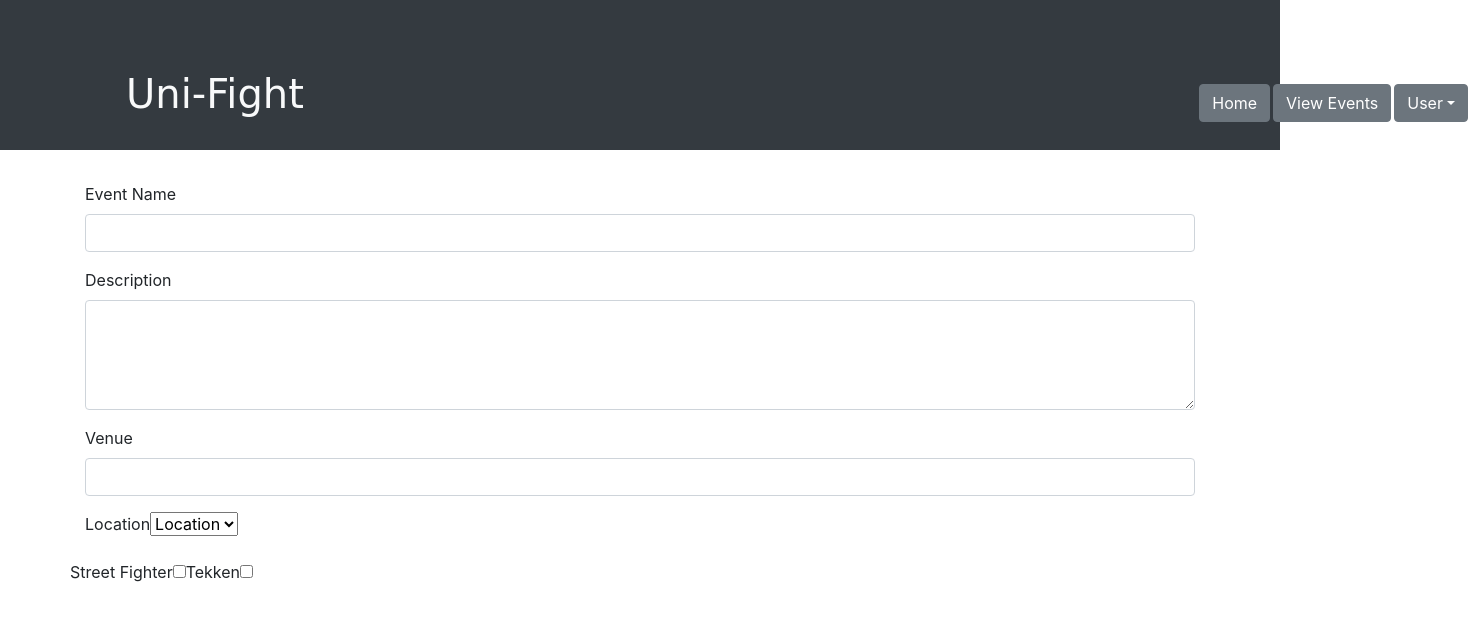
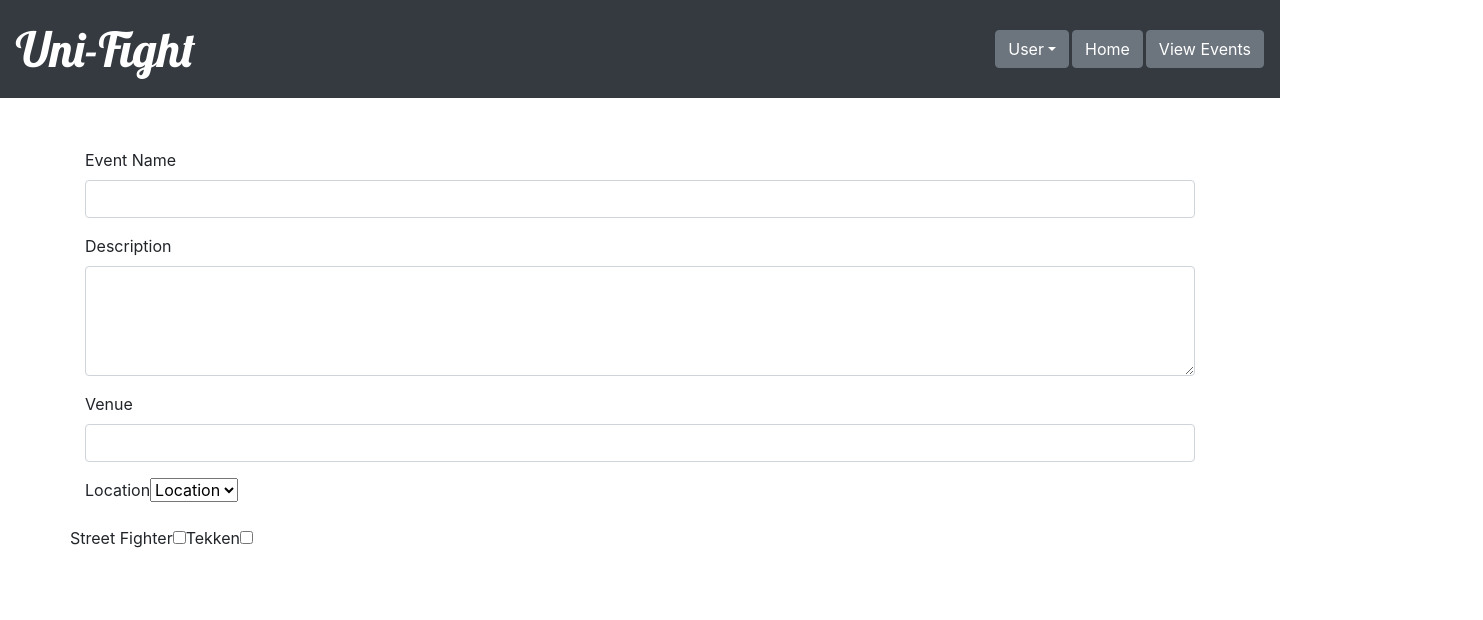
Before and after one commit to fkabir101/uni-fight, a React (Create React App) app: page / in a window 1280 px wide. Shown: the top 620 px of the page, 1483 px wide, since content can reach past the window. Built offline with nearby package versions, Linux system fonts and the light colour scheme.

Commit message:
redid nav

```diff
--- a/public/index.html
+++ b/public/index.html
@@ -8,6 +8,7 @@
       content="width=device-width, initial-scale=1, shrink-to-fit=no"
     />
     <meta name="theme-color" content="#000000" />
+    <link href="https://fonts.googleapis.com/css?family=Lobster" rel="stylesheet">
     <link rel="stylesheet" href="https://stackpath.bootstrapcdn.com/bootstrap/4.3.1/css/bootstrap.min.css">
 
     <!--
@@ -34,7 +35,7 @@
 
     <!--////////////////// BOOTSTRAP LINK!!!! \\\\\\\\\\\\\-->
     <link rel="stylesheet" href="https://stackpath.bootstrapcdn.com/bootstrap/4.3.1/css/bootstrap.min.css">
-    <title>React App</title>
+    <title>Hadouuuuken</title>
   </head>
   <body>
     <noscript>You need to enable JavaScript to run this app.</noscript>
--- a/public/style/maineStyle.css
+++ b/public/style/maineStyle.css
@@ -1,20 +1,25 @@
 
-#header {
-  height: 150px;
+.nav-item {
+  margin-left: 3px;
+}
+
+.navbar {
+  margin-bottom: 50px;
+}
+
+#userLink {
+  color: black;
+}
+
+#createLink {
+  color: black;
+}
+
+#logoutLink {
+  color: black;
 }
 
 #title {
-  font-family: "comic sans MS";
-  font-size: 250%;
-  margin-left: 10%;
+  font-size: 300%;
+  font-family: "lobster";
 }
-
-#navButtons{
-  position: relative;
-  bottom: -20px;
-  left: 410px;
-}
-
-.nav-item {
-  margin-right: 3px;
-}
--- a/src/components/header/headerMaine.js
+++ b/src/components/header/headerMaine.js
@@ -3,16 +3,20 @@ import RenderNavbar from "./navButtons"
 
 function Header() {
   return (
-    <div>
-      <div className="jumbotron jumbotron-fluid bg-dark text-light" id="header">
-        <div className="container row" id="header">
-          <span className="col-3" id="title">Uni-Fight</span>
-
-          <div className="col-7 container" id="navButtons"><RenderNavbar /></div>
-
-        </div>
+    <nav className="navbar navbar-expand-lg navbar-dark bg-dark">
+      <a className="navbar-brand" id="title" href="/">Uni-Fight</a>
+      <button className="navbar-toggler" type="button" data-toggle="collapse" data-target="#navbarText" aria-controls="navbarText" aria-expanded="false" aria-label="Toggle navigation">
+        <span className="navbar-toggler-icon"></span>
+      </button>
+      <div className="collapse navbar-collapse" id="navbarText">
+        <ul className="navbar-nav mr-auto">
+        <div></div>
+        </ul>
+        <span className="navbar-text">
+        <RenderNavbar />
+    </span>
       </div>
-    </div>
+    </nav>
   )
 };
 
--- a/src/components/header/navButtons.js
+++ b/src/components/header/navButtons.js
@@ -11,14 +11,14 @@ function RenderNavbar() {
     return (
       <div>
         <ul className="nav justify-content-end">
+        <li className="nav-item">
+            <a className="btn btn-secondary" href="/login">Login</a>
+          </li>
           <li className="nav-item">
             <a className="btn btn-secondary" href="/">Home</a>
           </li>
           <li className="nav-item">
             <a className="btn btn-secondary" href="/events">View Events</a>
-          </li>
-          <li className="nav-item">
-            <a className="btn btn-secondary" href="/login">Login</a>
           </li>
         </ul>
       </div>
@@ -29,22 +29,24 @@ function RenderNavbar() {
     return (
       <div>
         <ul className="nav justify-content-end">
+        <li>
+          <div className="dropdown">
+            <button className="btn btn-secondary dropdown-toggle" type="button" id="dropdownMenuButton" data-toggle="dropdown" aria-haspopup="true" aria-expanded="false">User</button>
+
+            <div className="dropdown-menu" aria-labelledby="dropdownMenuButton">
+              <a className="dropdown-item" id="userLink" href="/user">Your Page</a>
+              <a className="dropdown-item" id="createLink" href="/create">Create Event</a>
+              <div className="dropdown-divider"></div>
+              <a className="dropdown-item" id="logoutLink" href="/login">Logout</a>
+            </div>
+          </div>
+          </li>
           <li className="nav-item">
             <a className="btn btn-secondary" href="/">Home</a>
           </li>
           <li className="nav-item">
             <a className="btn btn-secondary" href="/events">View Events</a>
           </li>
-          <div className="dropdown">
-            <button className="btn btn-secondary dropdown-toggle" type="button" id="dropdownMenuButton" data-toggle="dropdown" aria-haspopup="true" aria-expanded="false">User</button>
-
-            <div className="dropdown-menu" aria-labelledby="dropdownMenuButton">
-              <a className="dropdown-item" href="/user">Your Page</a>
-              <a className="dropdown-item" href="/create">Create Event</a>
-              <div className="dropdown-divider"></div>
-              <a className="dropdown-item" href="/login">Logout</a>
-            </div>
-          </div>
         </ul>
       </div>
     )
```
